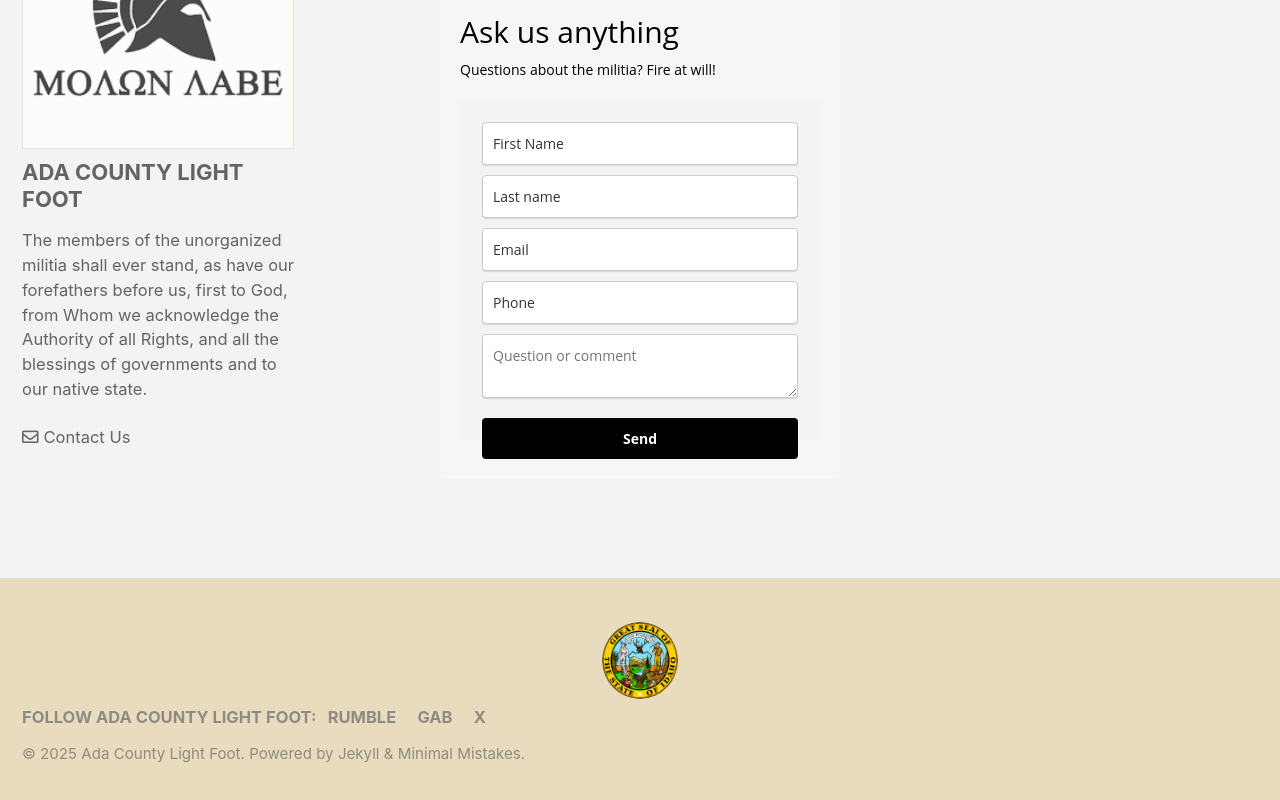
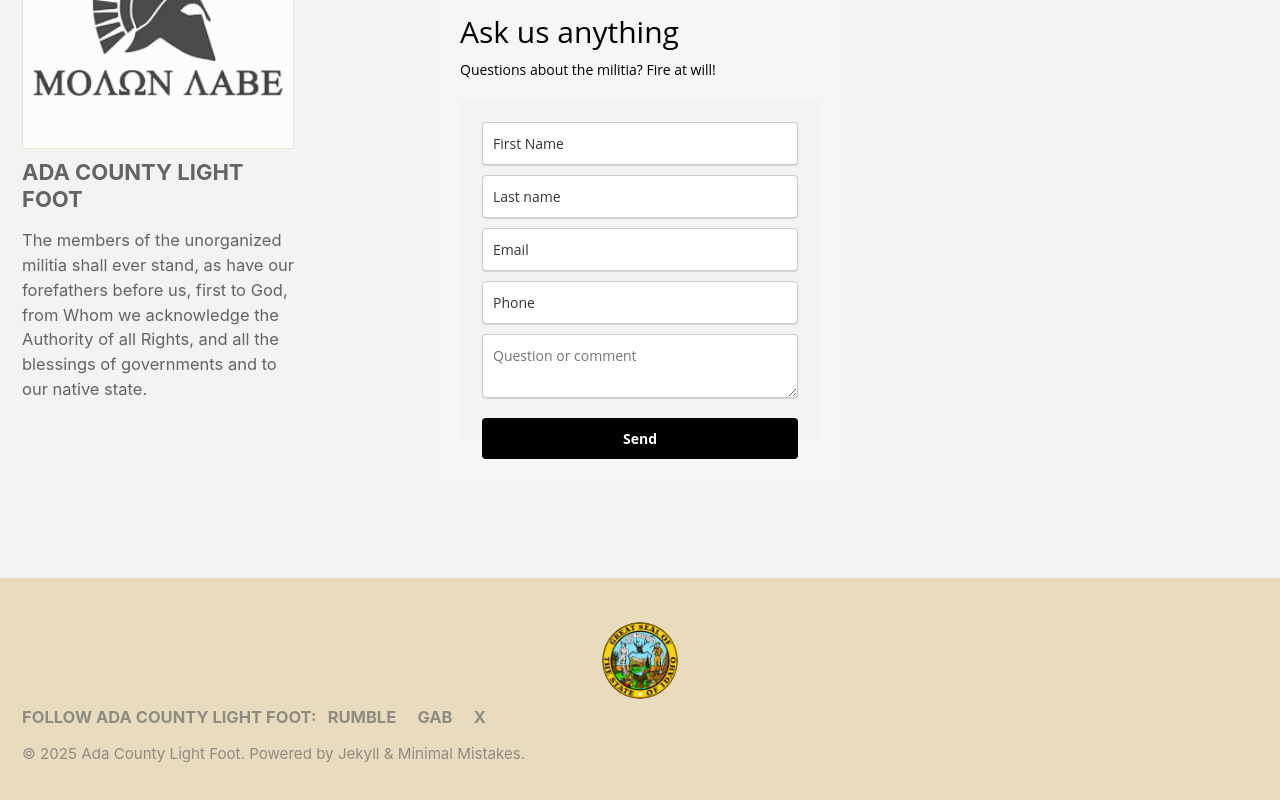
Before and after one commit to coadalightfoot/coadalightfoot.github.com, a plain HTML site: page contact/index.html in a window 1280 px wide. Shown: the part 500-1300 px from the top of the page. Drawn offline with Linux system fonts and the light colour scheme; a web font is replaced by a local one.

Commit message:
Update index.html
Removed Contact Us link

```diff
--- a/contact/index.html
+++ b/contact/index.html
@@ -224,7 +224,7 @@
 
 
 
-            <li><a href="index.html" rel="nofollow noopener noreferrer"><i class="far fa-envelope" aria-hidden="true"></i><span class="label">Contact Us</span></a></li>
+
 
 
 
```
